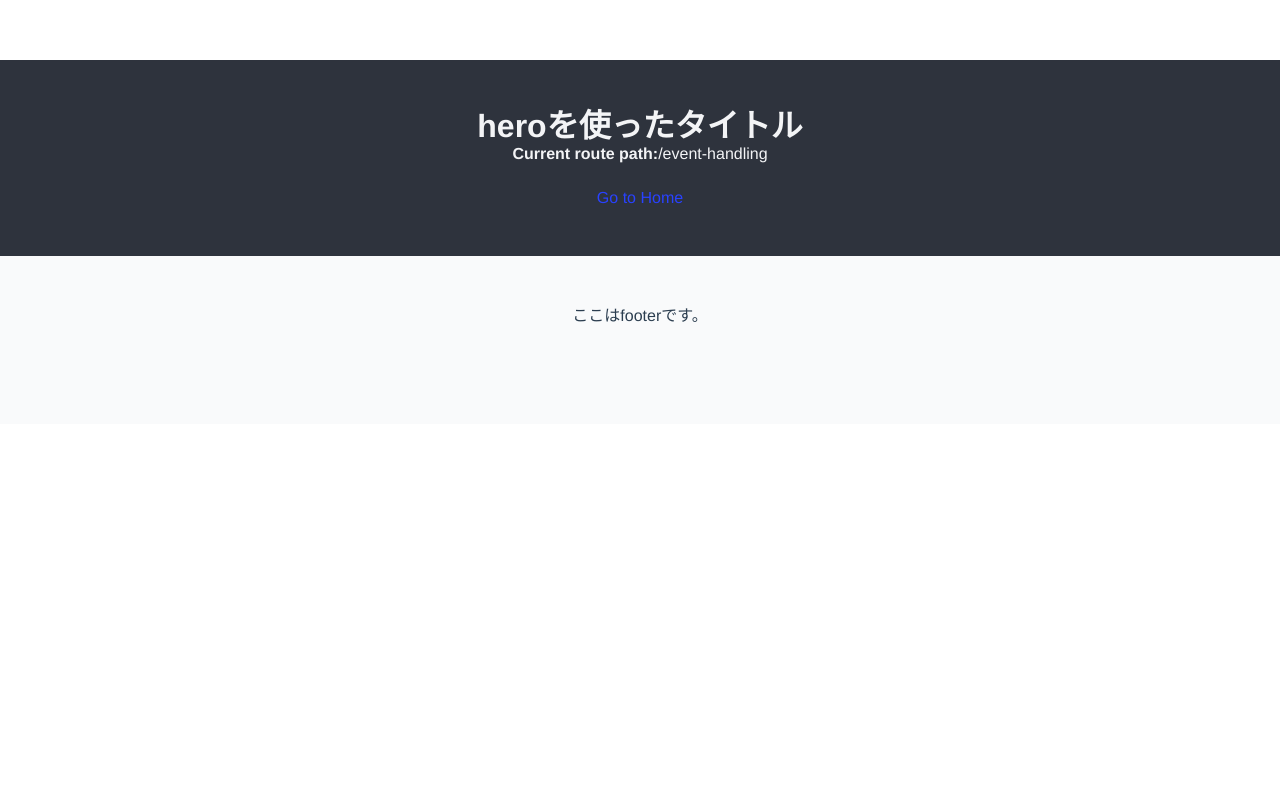
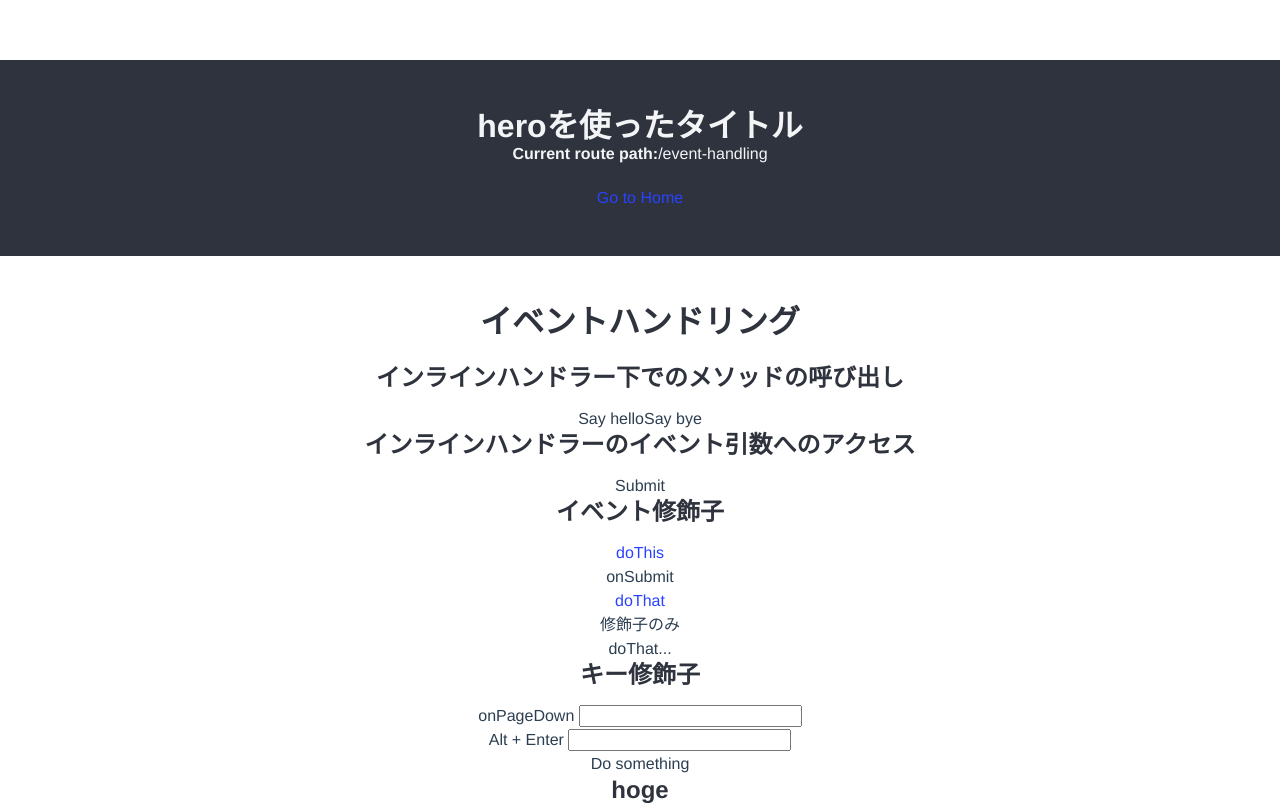
Before and after one commit to sakuteya/io-practice, a Vue app in the folder vue-app/: page /event-handling in a window 1280 px wide. Shown: the top 806 px of the page. Built offline with nearby package versions, Linux system fonts and the light colour scheme.

Commit message:
イベントハンドリング

```diff
--- a/vue-app/src/main.js
+++ b/vue-app/src/main.js
@@ -8,6 +8,7 @@ import ComputedView from './pages/ComputedView.vue'
 import ClassView from './pages/ClassView.vue'
 import ConditionalView from './pages/ConditionalView.vue'
 import ListView from './pages/ListView.vue'
+import EventView from './pages/EventView.vue'
 import TmpView from './pages/TmpView.vue'
 import { createRouter, createWebHistory } from 'vue-router'
 
@@ -20,6 +21,7 @@ const routes = [
   { path: '/class-and-style', component: ClassView },
   { path: '/conditional', component: ConditionalView },
   { path: '/list', component: ListView },
+  { path: '/event-handling', component: EventView },
   { path: '/tmp', component: TmpView },
 ]
 
--- /dev/null
+++ b/vue-app/src/pages/EventView.vue
@@ -0,0 +1,96 @@
+<script setup>
+import { ref } from 'vue';
+
+// インラインハンドラー下でのメソッドの呼び出し
+function say(message) {
+  alert(message)
+}
+
+// インラインハンドラーのイベント引数へのアクセス
+function warn(message, event) {
+  // これでネイティブイベントにアクセスできるようになりました
+  if (event) {
+    event.preventDefault()
+  }
+  alert(message)
+}
+
+// イベント修飾子
+function doThis() {
+  alert('doThis')
+}
+function doThat() {
+  alert('doThat')
+}
+function onSubmit() {
+  alert('onSubmit')
+}
+
+// キー修飾子
+function onPageDown() {
+  alert('onPageDown')
+}
+const hoge = ref('');
+function clear() {
+  hoge.value = '';
+}
+function doSomething() {
+  alert('doSomething')
+}
+</script>
+
+<template>
+  <section class="content section">
+    <h1 class="title">イベントハンドリング</h1>
+    <!-- インラインハンドラー下でのメソッドの呼び出し -->
+    <div class="container">
+      <h3>インラインハンドラー下でのメソッドの呼び出し</h3>
+      <button @click="say('hello')">Say hello</button>
+      <button @click="say('bye')">Say bye</button>
+    </div>
+    <!-- インラインハンドラーのイベント引数へのアクセス -->
+    <div class="container">
+      <h3>インラインハンドラーのイベント引数へのアクセス</h3>
+      <!-- インラインでアロー関数を使用する場合 -->
+      <button @click="(event) => warn('Form cannot be submitted yet.', event)">
+        Submit
+      </button>
+    </div>
+    <!-- イベント修飾子 -->
+    <div class="container">
+      <h3>イベント修飾子</h3>
+      <!-- クリックイベントの伝搬は停止します -->
+      <a @click.stop="doThis">doThis</a>
+
+      <!-- サブミットイベントはもはやページをリロードしません -->
+      <form @submit.prevent="onSubmit">onSubmit</form>
+
+      <!-- 修飾子は繋げることができます -->
+      <a @click.stop.prevent="doThat">doThat</a>
+
+      <!-- 修飾子のみ -->
+      <form @submit.prevent>修飾子のみ</form>
+
+      <!-- event.target が要素それ自身であるときだけハンドラーが呼び出されます-->
+      <!-- つまり、子要素からではありません -->
+      <div @click.self="doThat">doThat...</div>
+    </div>
+    <!-- キー修飾子 -->
+    <div class="container">
+      <h3>キー修飾子</h3>
+      <div>onPageDown
+        <input @keyup.page-down="onPageDown" />
+      </div>
+      <div>Alt + Enter
+        <!-- Alt + Enter -->
+        <input @keyup.alt.enter="clear" v-model="hoge" />
+      </div>
+      <!-- Ctrl + Click -->
+      <div @click.ctrl="doSomething">Do something</div>
+    </div>
+    <!-- hoge -->
+    <div class="container">
+      <h3>hoge</h3>
+    </div>
+  </section>
+</template>
--- a/vue-app/src/pages/HomeView.vue
+++ b/vue-app/src/pages/HomeView.vue
@@ -30,6 +30,9 @@ console.log(route.fullPath)
         <RouterLink to="/list">リストレンダリング</RouterLink>
       </div>
       <div class="columns">
+        <RouterLink to="/event-handling">イベントハンドリング</RouterLink>
+      </div>
+      <div class="columns">
         <RouterLink to="/tmp">TmpView</RouterLink>
       </div>
     </div>
```
